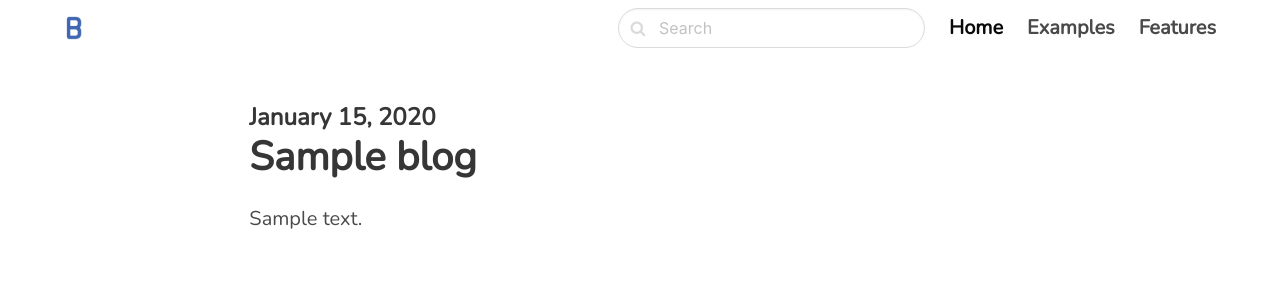
After one commit to jmconcha/django-blog-app, a Django app: template blog/templates/blog/blog_detail.html in a window 1280 px wide. The commit adds this page. Shown: the top 300 px of the page. Run offline with Django 4.2, Linux system fonts and the light colour scheme; the template is opened without the code that fills it: most values are stand-ins (such as "Sample title", 1, 10 or a date in 2020); data that the repository does not hold is empty.

Commit message:
front page and blog page

```diff
--- /dev/null
+++ b/blog/templates/blog/blog_detail.html
@@ -0,0 +1,15 @@
+{% extends 'core/base.html' %}
+
+{% block content %}
+  <section class="section">
+    <div class="columns">
+      <div class="column is-8 is-offset-2">
+        <div class="content is-medium">
+          <h2 class="subtitle is-4">{{blog.created_at | date:"F d, Y"}}</h2>
+          <h1 class="title">{{blog.title}}</h1>
+          <p>{{blog.body}}</p>
+        </div>
+      </div>
+    </div>
+  </section>
+{% endblock content %}
--- /dev/null
+++ b/blog/urls.py
@@ -0,0 +1,8 @@
+from django.urls import path
+
+from . import views
+
+app_name = 'blog'
+urlpatterns = [
+    path('blog/<slug:slug>', views.blog_detail, name='blog_detail')
+]
--- a/core/templates/core/base.html
+++ b/core/templates/core/base.html
@@ -26,7 +26,7 @@
   <nav class="navbar">
     <div class="container">
       <div class="navbar-brand">
-        <a class="navbar-item" href="../">
+        <a class="navbar-item" href="/">
           {% load static %}
           <img src="{% static 'core/blog.png' %}" alt="Logo">
         </a>
--- a/core/urls.py
+++ b/core/urls.py
@@ -1,4 +1,5 @@
 from django.urls import path
+
 from . import views
 
 urlpatterns = [
--- a/myblog/urls.py
+++ b/myblog/urls.py
@@ -17,6 +17,7 @@ from django.contrib import admin
 from django.urls import path, include
 
 urlpatterns = [
+    path('', include('blog.urls')),
     path('', include('core.urls')),
     path('admin/', admin.site.urls),
 ]
```
Also changed, not shown: blog/views.py (+9 -1 lines), core/templates/core/front_page.html (+8 -17 lines), core/views.py (+7 -1 lines).
